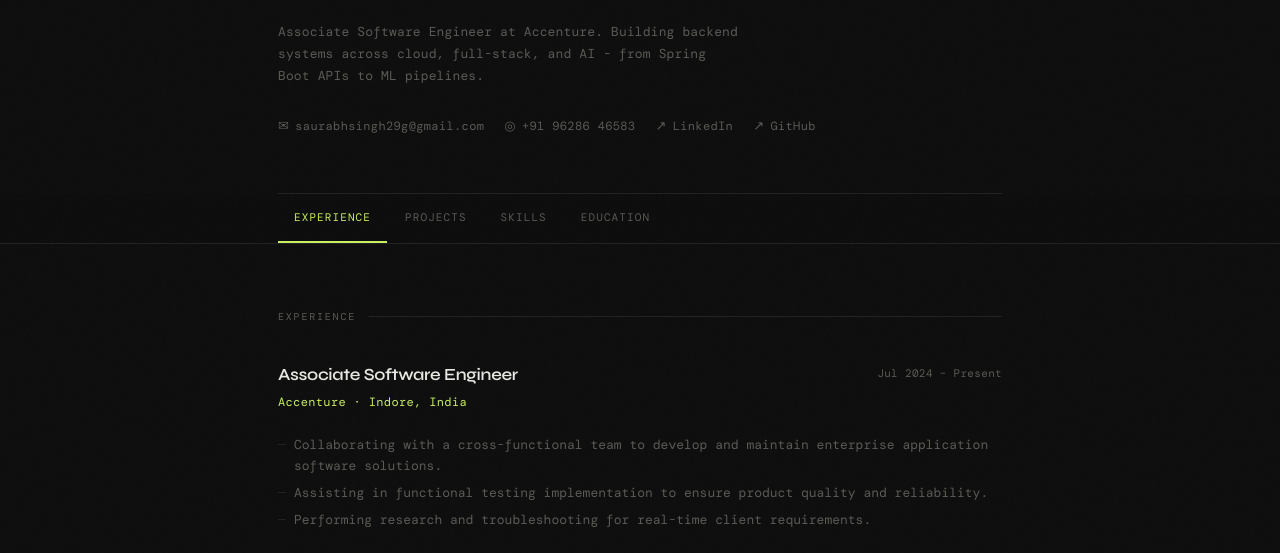
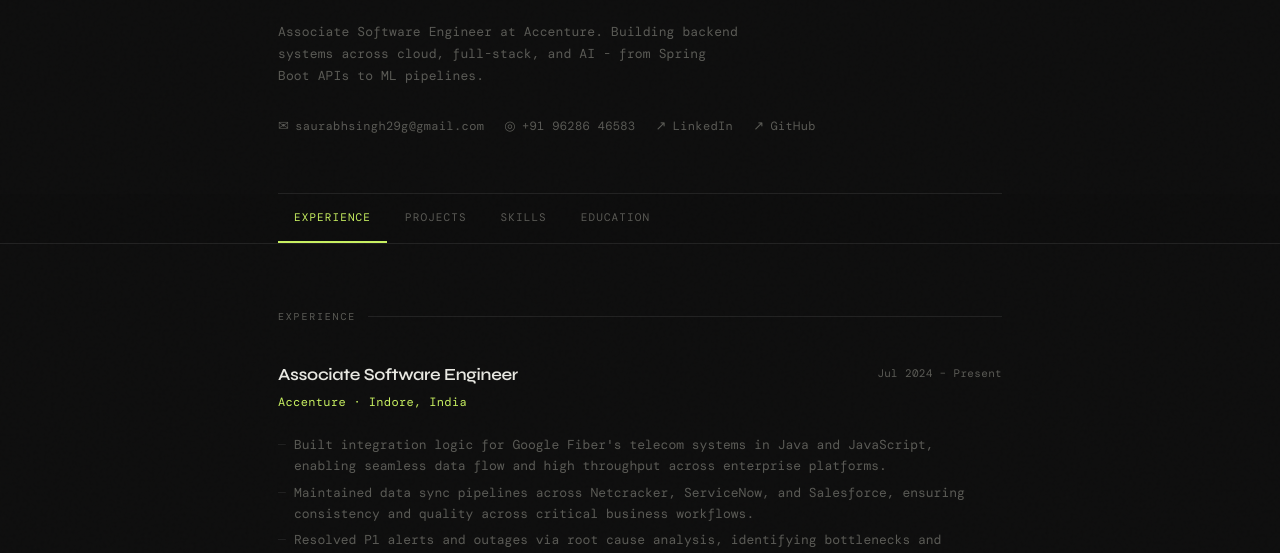
Before and after one commit to saurabhsinghaa/portfolio-2026, a plain HTML site: page index.html in a window 1280 px wide. Shown: the part 243-796 px from the top of the page. Drawn offline with nearby package versions, Linux system fonts and the light colour scheme; a web font is replaced by a local one.

Commit message:
experience points update

```diff
--- a/index.html
+++ b/index.html
@@ -587,9 +587,10 @@
       </div>
       <div class="exp-date">Jul 2024 – Present</div>
       <ul class="exp-bullets">
-        <li>Collaborating with a cross-functional team to develop and maintain enterprise application software solutions.</li>
-        <li>Assisting in functional testing implementation to ensure product quality and reliability.</li>
-        <li>Performing research and troubleshooting for real-time client requirements.</li>
+        <li>Built integration logic for Google Fiber's telecom systems in Java and JavaScript, enabling seamless data flow and high throughput across enterprise platforms.</li>
+        <li>Maintained data sync pipelines across Netcracker, ServiceNow, and Salesforce, ensuring consistency and quality across critical business workflows.</li>
+        <li>Resolved P1 alerts and outages via root cause analysis, identifying bottlenecks and deploying fixes that improved system availability.</li>
+        <li>Engineered AI Agents in JavaScript to automate task reporting, and contributed to code reviews and integration architecture documentation.</li>
       </ul>
     </div>
 
```
